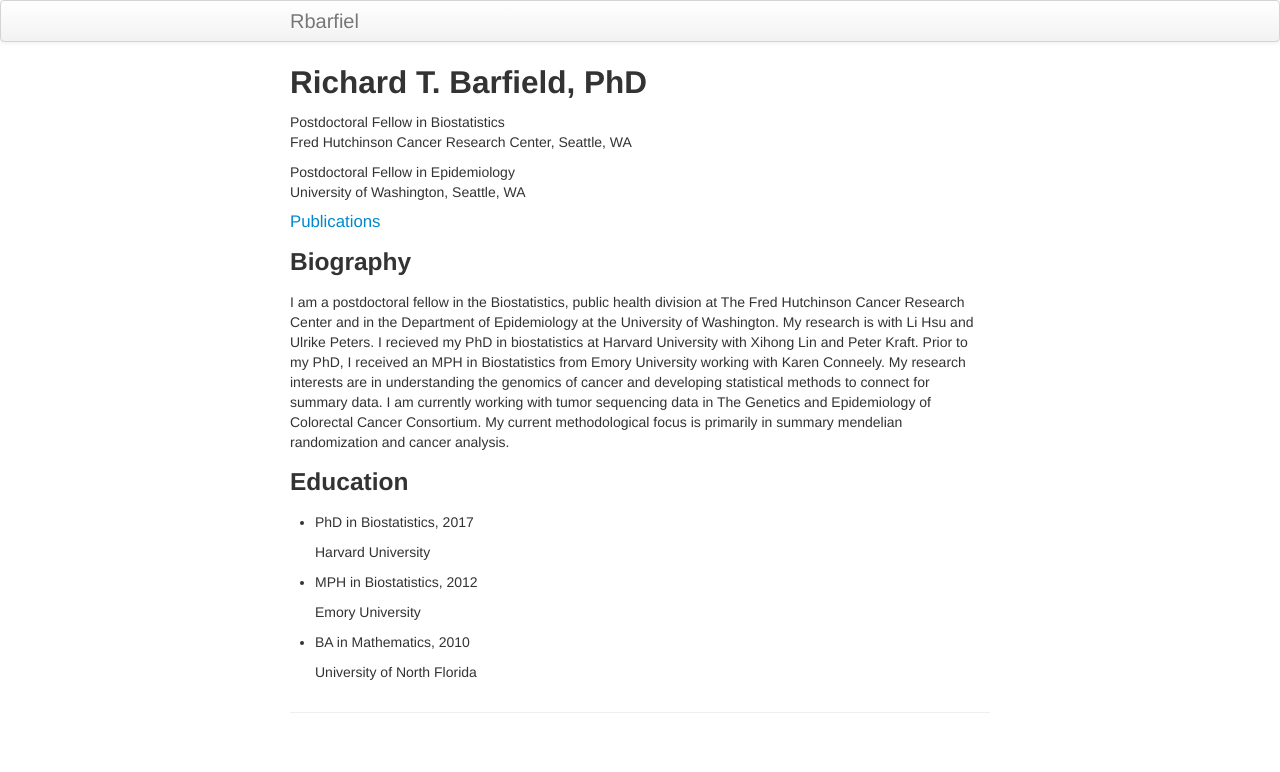
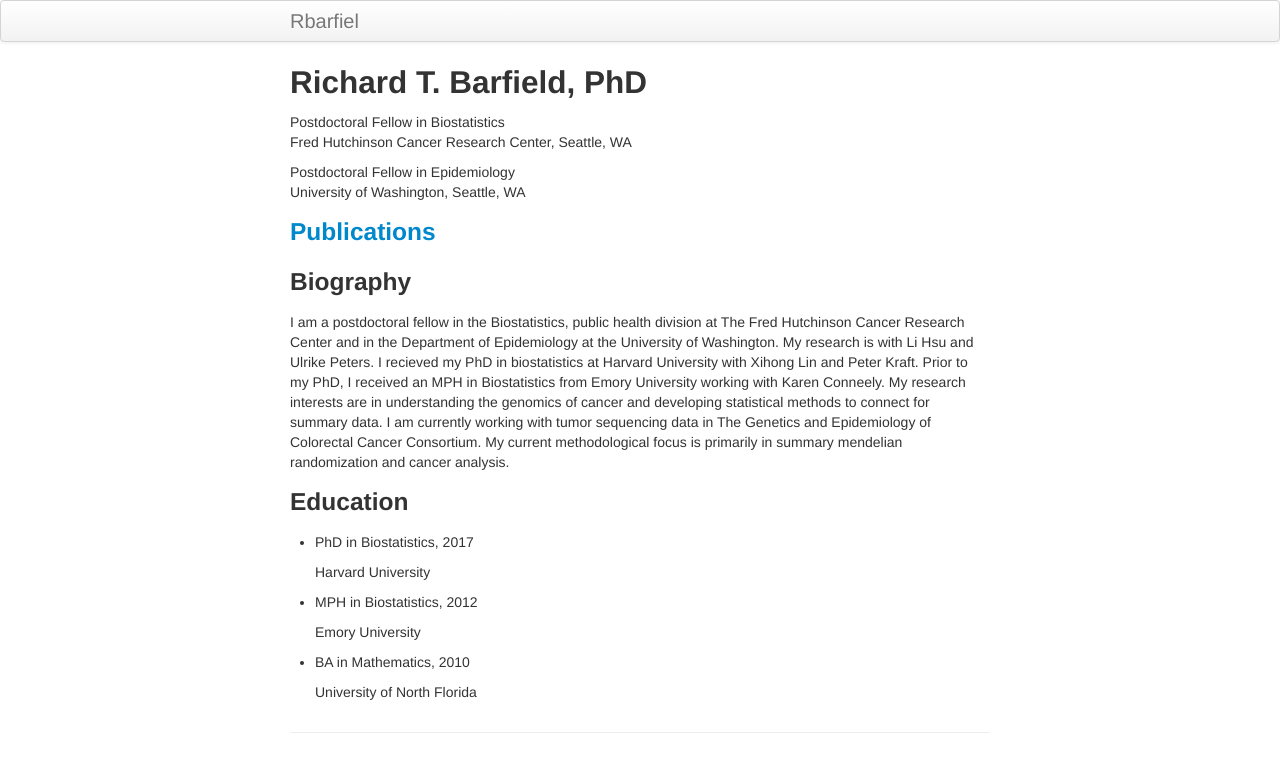
Before and after one commit to rbarfield/Barfield_website, a Jekyll site: the page built from index.md, in a window 1280 px wide. Shown: the top 772 px of the page. Built offline with Jekyll 4.4.1, drawn with Linux system fonts in a browser that asks for light colours.

Commit message:
Initial commit

```diff
--- a/index.md
+++ b/index.md
@@ -12,7 +12,7 @@ title: Richard T. Barfield, PhD
         <p>Postdoctoral Fellow in Epidemiology <br> University of Washington, Seattle, WA </p>
 </div><!-- /.blurb -->
 
-<p class="view"><a href="pages/publications.html"> <big>Publications</big> </a></p>
+<p class="view"><a href="pages/publications.html"> <h3>Publications</h3> </a></p>
 
 <h3 id="biography">Biography</h3>
 
```
